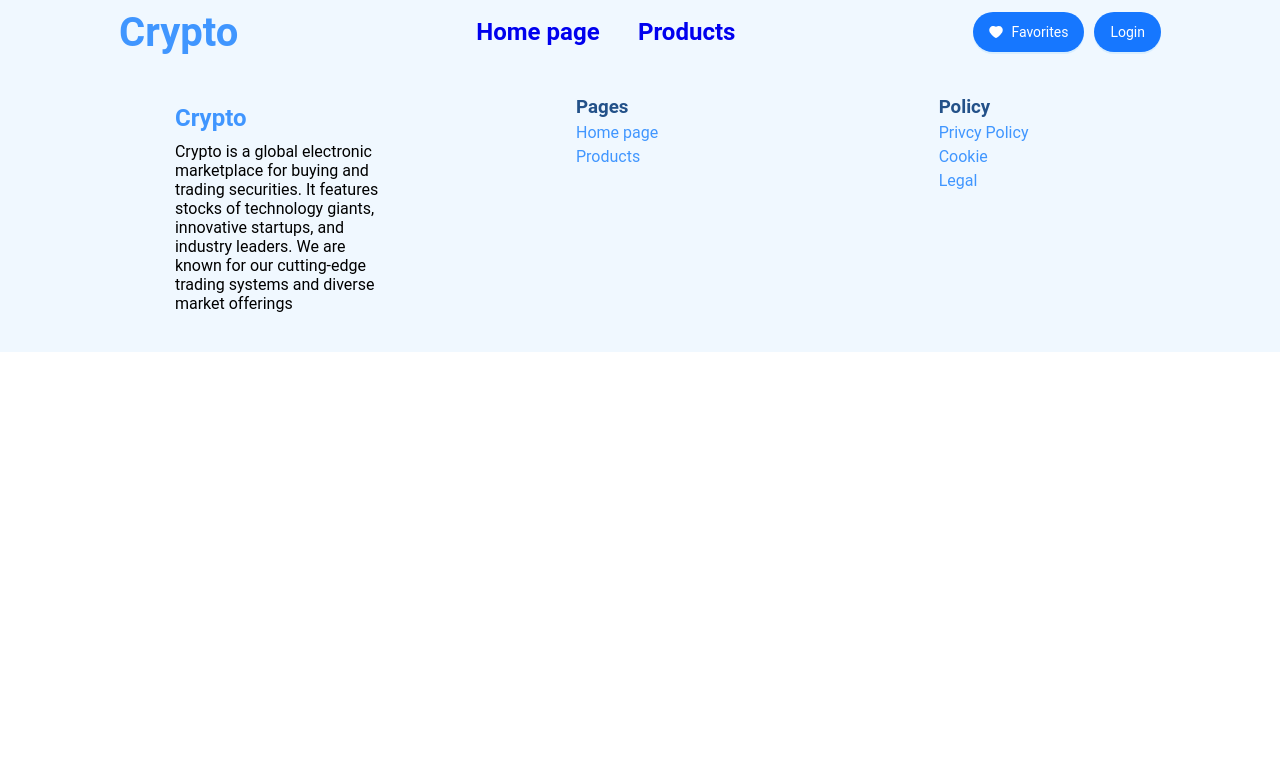
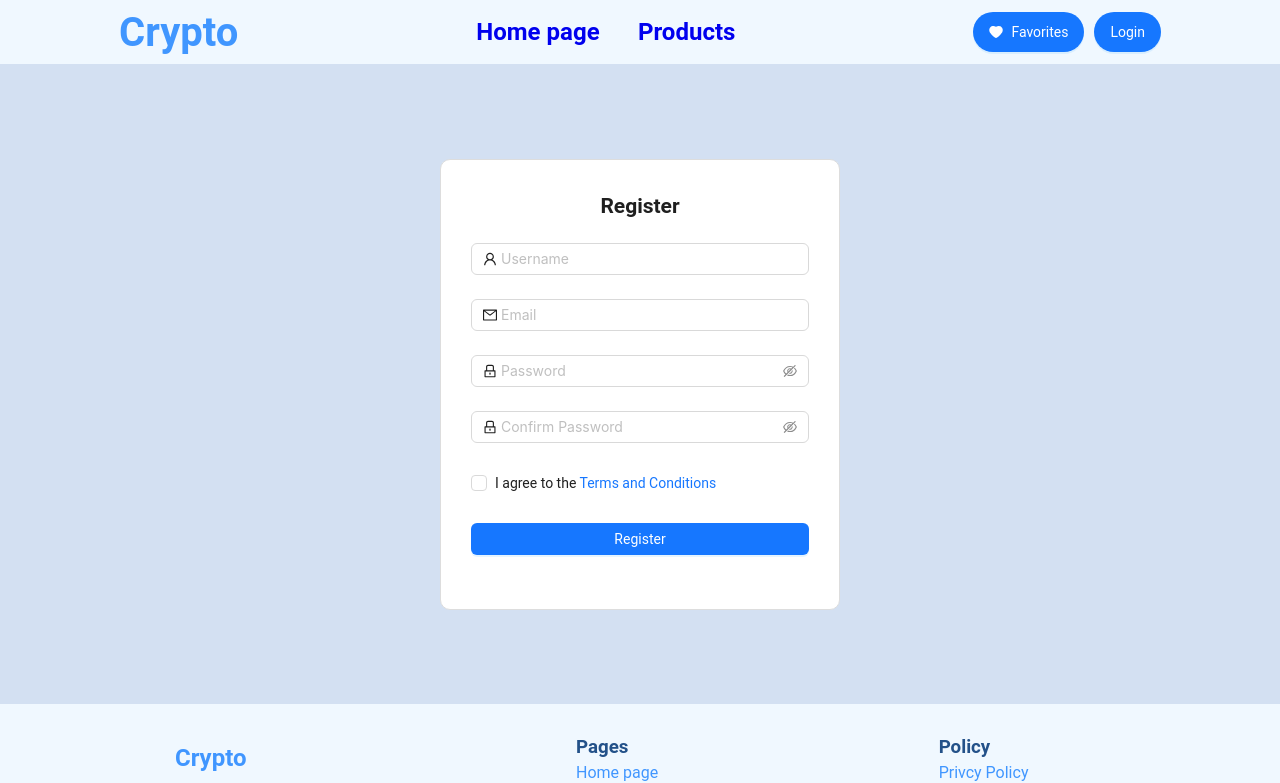
Before and after one commit to aleksax1/CriptoProjcet, a React (Vite) app in the folder cripto/: page /reggit in a window 1280 px wide. Shown: the top 783 px of the page. Built offline with nearby package versions, Linux system fonts and the light colour scheme.

Commit message:
Register update

```diff
--- a/cripto/src/App.jsx
+++ b/cripto/src/App.jsx
@@ -7,6 +7,7 @@ import HomePage from "./assets/pages/homePage/homePage";
 import Favorites from "./assets/pages/favorites/favorites";
 import SingleCoin from "./assets/pages/singleCoin/SingleCoin";
 import Login from "./assets/pages/login/login";
+import Register from "./assets/pages/register/Register";
 function App() {
   return (
     <>
@@ -17,6 +18,7 @@ function App() {
             <Route path="/cripto" element={<CriptoPage />} />
             <Route path="/favorites" element={<Favorites />} />
             <Route path="/login" element={<Login />} />
+            <Route path="/reggit" element={<Register />} />
             <Route path="/singleCoin/:uuid" element={<SingleCoin />} />
           </Routes>
           <Footer />
--- a/cripto/src/assets/pages/login/Login.jsx
+++ b/cripto/src/assets/pages/login/Login.jsx
@@ -2,8 +2,10 @@ import React from 'react';
 import { LockOutlined, UserOutlined } from '@ant-design/icons';
 import { Button, Checkbox, Form, Input } from 'antd';
 import './Login.css';
-
+import { useNavigate } from 'react-router-dom';
+0
 function Login() {
+  const navigate = useNavigate()
   return (
     <div className="login-container">
       <Form
@@ -11,6 +13,8 @@ function Login() {
         initialValues={{ remember: true }}
         className="login-form"
       >
+                <h2 style={{ textAlign: 'center', marginBottom: '20px' }}>Login GIT </h2>
+
         <Form.Item
           name="username"
           rules={[{ required: true, message: 'Please input your Username!' }]}
@@ -35,7 +39,7 @@ function Login() {
           <Button block type="primary" htmlType="submit">
             Log in
           </Button>
-          or <a href="">Register now!</a>
+          or <a onClick={()=>navigate("/reg")}>Register now!</a>
         </Form.Item>
       </Form>
     </div>
--- /dev/null
+++ b/cripto/src/assets/pages/register/Register.jsx
@@ -0,0 +1,84 @@
+import React from 'react';
+import { Form, Input, Button, Checkbox } from 'antd';
+import { UserOutlined, LockOutlined, MailOutlined } from '@ant-design/icons';
+
+const Register = () => {
+  const onFinish = (values) => {
+    console.log('Received values:', values);
+  };
+
+  return (
+    <div style={{ display: 'flex', justifyContent: 'center', alignItems: 'center', height: '80vh' ,backgroundColor:"#d3e0f2"}}>
+      <Form
+        name="register"
+        onFinish={onFinish}
+        style={{ maxWidth: 400, width: '100%', padding: '30px', border: '1px solid #ddd', borderRadius: '10px' ,backgroundColor:"#fff"}}
+        initialValues={{ remember: true }}
+      >
+        <h2 style={{ textAlign: 'center', marginBottom: '20px' }}>Register</h2>
+
+        <Form.Item
+          name="username"
+          rules={[{ required: true, message: 'Please input your Username!' }]}
+        >
+          <Input prefix={<UserOutlined />} placeholder="Username" />
+        </Form.Item>
+
+        <Form.Item
+          name="email"
+          rules={[
+            { required: true, message: 'Please input your Email!' },
+            { type: 'email', message: 'Please enter a valid Email!' },
+          ]}
+        >
+          <Input prefix={<MailOutlined />} placeholder="Email" />
+        </Form.Item>
+
+        <Form.Item
+          name="password"
+          rules={[{ required: true, message: 'Please input your Password!' }]}
+        >
+          <Input.Password prefix={<LockOutlined />} placeholder="Password" />
+        </Form.Item>
+
+        <Form.Item
+          name="confirmPassword"
+          dependencies={['password']}
+          rules={[
+            { required: true, message: 'Please confirm your Password!' },
+            ({ getFieldValue }) => ({
+              validator(_, value) {
+                if (!value || getFieldValue('password') === value) {
+                  return Promise.resolve();
+                }
+                return Promise.reject(new Error('Passwords do not match!'));
+              },
+            }),
+          ]}
+        >
+          <Input.Password prefix={<LockOutlined />} placeholder="Confirm Password" />
+        </Form.Item>
+
+        <Form.Item
+          name="agree"
+          valuePropName="checked"
+          rules={[
+            { validator: (_, value) => value ? Promise.resolve() : Promise.reject(new Error('You must agree to the terms!')) },
+          ]}
+        >
+          <Checkbox>
+            I agree to the <a href="#">Terms and Conditions</a>
+          </Checkbox>
+        </Form.Item>
+
+        <Form.Item>
+          <Button type="primary" htmlType="submit" block>
+            Register
+          </Button>
+        </Form.Item>
+      </Form>
+    </div>
+  );
+};
+
+export default Register;
```
Also changed, not shown: cripto/src/assets/pages/register/register.css (added).
